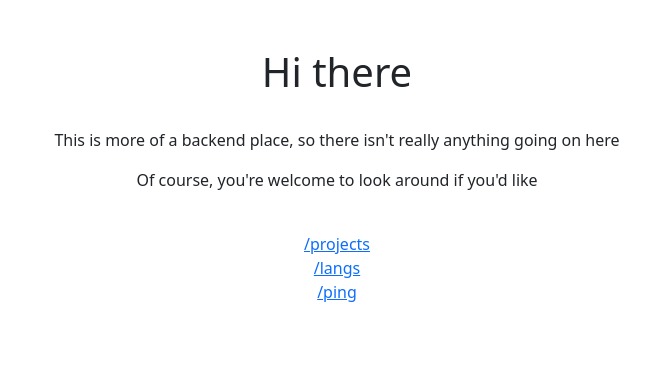
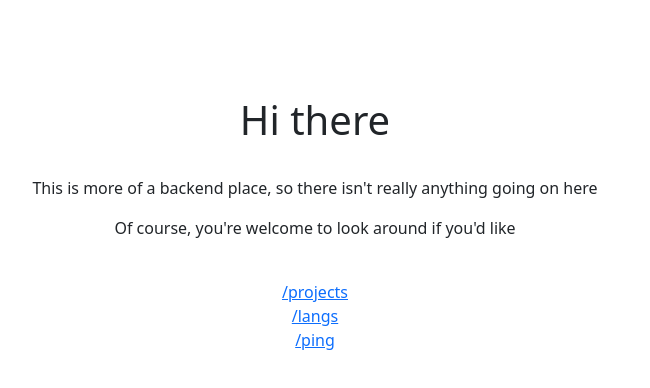
Before and after one commit to ducktrshessami/portfolio-api, a website: page public/static/index.html in a window 1280 px wide. Shown: the whole page, without its empty margins (303-953 px from the left). Drawn offline with nearby package versions, Linux system fonts and the light colour scheme.

Commit message:
increased container margin

```diff
--- a/public/static/index.html
+++ b/public/static/index.html
@@ -12,7 +12,7 @@
 </head>
 
 <body>
-    <div class="container p-5 text-center">
+    <div class="container m-5 p-5 text-center">
         <h1>Hi there</h1>
         <br>
         <p>This is more of a backend place, so there isn't really anything going on here</p>
```
